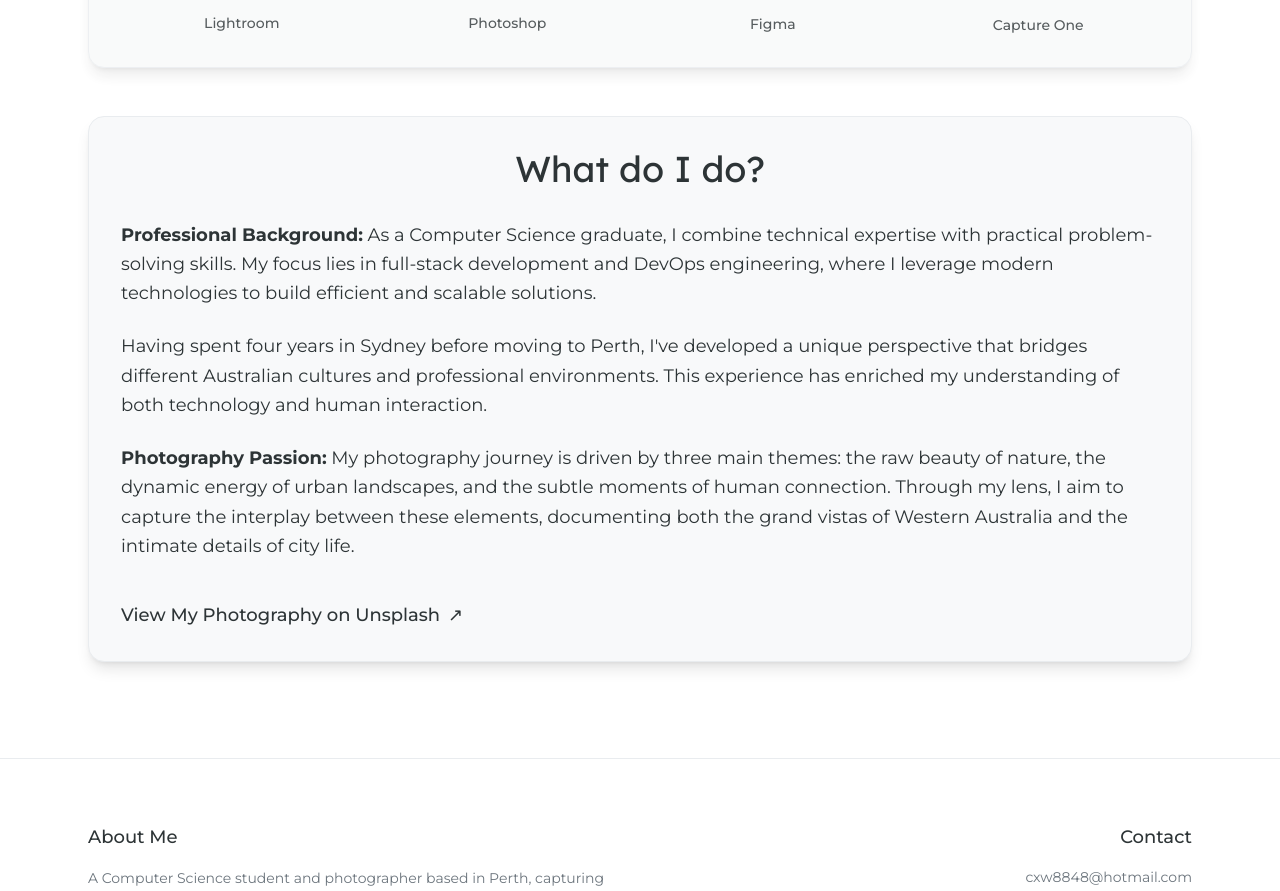
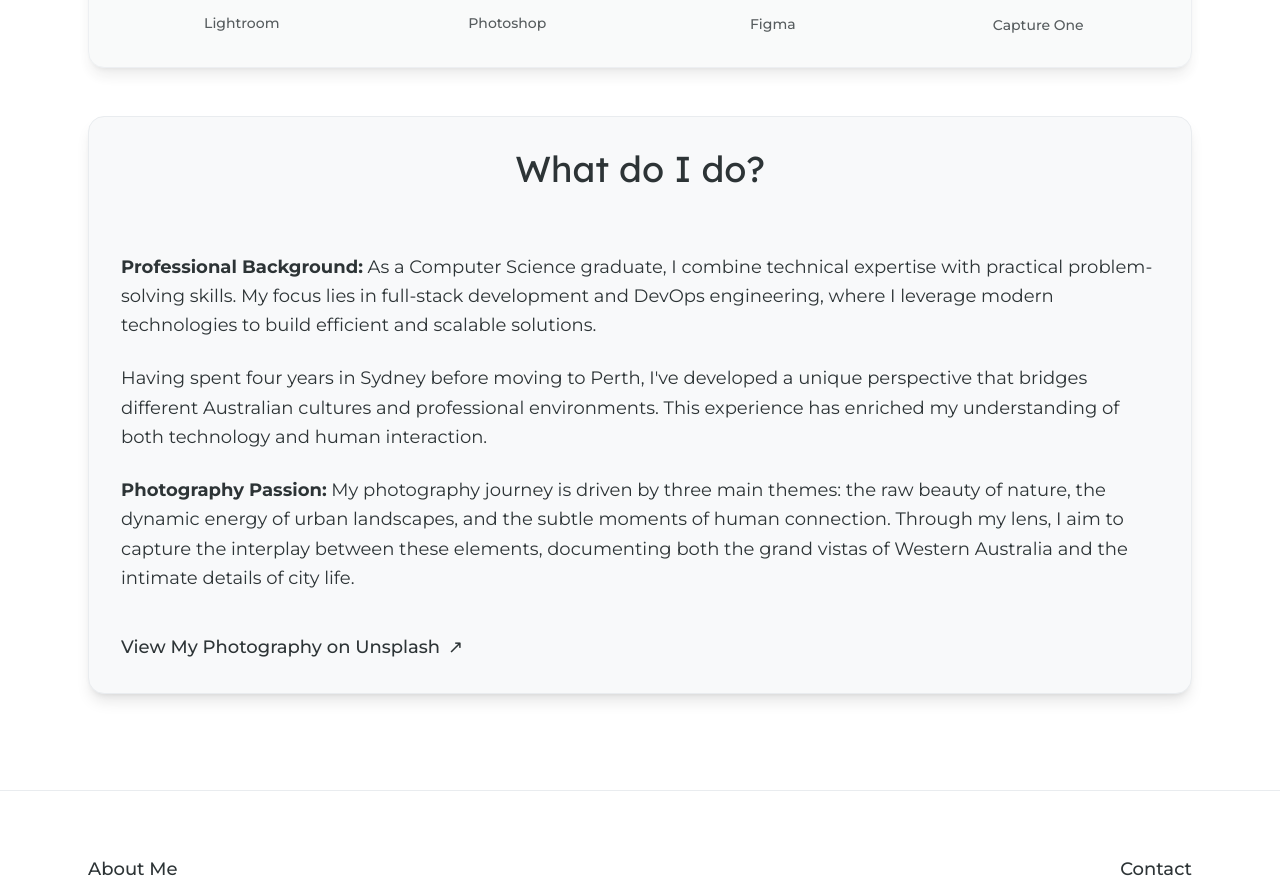
Before and after one commit to Misoto22/misoto22-site, a Next.js app: page / in a window 1280 px wide. Shown: the part 1793-2684 px from the top of the page. Built offline with nearby package versions, Linux system fonts and the light colour scheme.

Commit message:
refactor: replace custom card components with reusable Card component for better maintainability and consistency

```diff
--- a/src/app/education/page.tsx
+++ b/src/app/education/page.tsx
@@ -3,6 +3,7 @@
 import React from 'react'
 import AnimatedSection from '@/components/common/AnimatedSection'
 import Image from 'next/image'
+import Card from '@/components/ui/Card'
 
 interface Education {
   degree: string;
@@ -66,8 +67,11 @@ export default function EducationPage() {
 
         <div className="space-y-12">
           {education.map((edu, index) => (
-            <AnimatedSection key={index} delay={index * 0.1}>
-              <div className="bg-[var(--card-background)] rounded-2xl p-8 shadow-lg border border-[var(--border-color)] hover:shadow-xl transition-all duration-300">
+            <Card
+              key={index}
+              delay={index * 0.1}
+              width="full"
+            >
               <div className="flex flex-col md:flex-row gap-8">
                 {/* School Logo Section */}
                 <div className="md:w-1/4 flex justify-center items-center">
@@ -135,8 +139,7 @@ export default function EducationPage() {
                   </div>
                 </div>
               </div>
-              </div>
-            </AnimatedSection>
+            </Card>
           ))}
         </div>
       </div>
--- a/src/app/experience/page.tsx
+++ b/src/app/experience/page.tsx
@@ -3,6 +3,7 @@
 import React from 'react'
 import AnimatedSection from '@/components/common/AnimatedSection'
 import Image from 'next/image'
+import Card from '@/components/ui/Card'
 
 interface Experience {
   title: string;
@@ -64,8 +65,11 @@ export default function ExperiencePage() {
 
         <div className="space-y-12">
           {experiences.map((exp, index) => (
-            <AnimatedSection key={index} delay={index * 0.1}>
-              <div className="bg-[var(--card-background)] rounded-2xl p-8 shadow-lg border border-[var(--border-color)] hover:shadow-xl transition-all duration-300">
+            <Card
+              key={index}
+              delay={index * 0.1}
+              width="full"
+            >
               <div className="flex flex-col md:flex-row gap-8">
                 {/* Company Logo Section */}
                 <div className="md:w-1/4 flex justify-center items-center">
@@ -136,8 +140,7 @@ export default function ExperiencePage() {
                   </div>
                 </div>
               </div>
-              </div>
-            </AnimatedSection>
+            </Card>
           ))}
         </div>
       </div>
--- a/src/app/page.tsx
+++ b/src/app/page.tsx
@@ -6,6 +6,7 @@ import AnimatedSection from '@/components/common/AnimatedSection'
 import { FaGithub, FaLinkedin, FaInstagram } from 'react-icons/fa';
 import { MdEmail } from 'react-icons/md';
 import { SiUnsplash } from 'react-icons/si';
+import Card from '@/components/ui/Card'
 
 export default function Home() {
   return (
@@ -86,7 +87,7 @@ export default function Home() {
 
             {/* Fullstack Development */}
             <div className="mb-12">
-              <div className="bg-[var(--card-background)] rounded-2xl p-8 shadow-lg border border-[var(--border-color)] hover:shadow-xl transition-all duration-300">
+              <Card delay={0.1}>
                 <h3 className="text-2xl font-heading mb-6 text-[var(--foreground)] flex items-center gap-2">
                   <span>Fullstack Development</span>
                   <span className="text-sm font-normal text-[var(--secondary-text)]">(Core)</span>
@@ -125,12 +126,12 @@ export default function Home() {
                     <span className="mt-2 text-sm font-medium text-[var(--foreground)] group-hover:text-[var(--foreground)] transition-colors duration-300">Node.js</span>
                   </motion.div>
                 </div>
-              </div>
+              </Card>
             </div>
 
             {/* DevOps & Cloud */}
             <div className="mb-12">
-              <div className="bg-[var(--card-background)] rounded-2xl p-8 shadow-lg border border-[var(--border-color)] hover:shadow-xl transition-all duration-300">
+              <Card delay={0.2}>
                 <h3 className="text-2xl font-heading mb-6 text-[var(--foreground)] flex items-center gap-2">
                   <span>DevOps & Cloud</span>
                   <span className="text-sm font-normal text-[var(--secondary-text)]">(Infrastructure)</span>
@@ -169,12 +170,12 @@ export default function Home() {
                     <span className="mt-2 text-sm font-medium text-[var(--foreground)] group-hover:text-[var(--foreground)] transition-colors duration-300">Vercel</span>
                   </motion.div>
                 </div>
-              </div>
+              </Card>
             </div>
 
             {/* Data & ML */}
             <div className="mb-12">
-              <div className="bg-[var(--card-background)] rounded-2xl p-8 shadow-lg border border-[var(--border-color)] hover:shadow-xl transition-all duration-300">
+              <Card delay={0.3}>
                 <h3 className="text-2xl font-heading mb-6 text-[var(--foreground)] flex items-center gap-2">
                   <span>Data & ML</span>
                   <span className="text-sm font-normal text-[var(--secondary-text)]">(Research)</span>
@@ -213,12 +214,12 @@ export default function Home() {
                     <span className="mt-2 text-sm font-medium text-[var(--foreground)] group-hover:text-[var(--foreground)] transition-colors duration-300">Jupyter</span>
                   </motion.div>
                 </div>
-              </div>
+              </Card>
             </div>
 
             {/* Creative Tools */}
             <div className="mb-12">
-              <div className="bg-[var(--card-background)] rounded-2xl p-8 shadow-lg border border-[var(--border-color)] hover:shadow-xl transition-all duration-300 opacity-80">
+              <Card delay={0.4} className="opacity-80">
                 <h3 className="text-2xl font-heading mb-6 text-[var(--foreground)] flex items-center gap-2">
                   <span>Creative Tools</span>
                   <span className="text-sm font-normal text-[var(--secondary-text)]">(Hobby)</span>
@@ -257,7 +258,7 @@ export default function Home() {
                     <span className="mt-2 text-sm font-medium text-[var(--foreground)] group-hover:text-[var(--foreground)] transition-colors duration-300">Capture One</span>
                   </motion.div>
                 </div>
-              </div>
+              </Card>
             </div>
           </AnimatedSection>
         </div>
@@ -271,8 +272,7 @@ export default function Home() {
         transition={{ duration: 0.7, ease: 'easeOut' }}
         className="w-full max-w-6xl mx-auto px-6 relative"
       >
-        <AnimatedSection delay={0.2} className="w-full space-y-16">
-          <div className="bg-[var(--card-background)] rounded-2xl p-8 shadow-lg border border-[var(--border-color)]">
+        <Card width="full" delay={0.5} className="space-y-16">
           <h2 className="text-3xl md:text-4xl font-heading mb-8 text-[var(--foreground)] text-center">
             What do I do?
           </h2>
@@ -300,8 +300,7 @@ export default function Home() {
               </motion.a>
             </div>
           </div>
-          </div>
-        </AnimatedSection>
+        </Card>
       </motion.div>
     </>
   )
--- a/src/app/projects/page.tsx
+++ b/src/app/projects/page.tsx
@@ -2,6 +2,7 @@
 
 import AnimatedSection from '@/components/common/AnimatedSection'
 import Image from 'next/image'
+import Card from '@/components/ui/Card'
 
 const projects = [
   {
@@ -55,8 +56,11 @@ export default function Projects() {
 
         <div className="space-y-16">
           {projects.map((project, index) => (
-            <AnimatedSection key={index} delay={index * 0.1}>
-              <div className="bg-[var(--card-background)] rounded-2xl p-8 shadow-lg border border-[var(--border-color)] hover:shadow-xl transition-all duration-300">
+            <Card
+              key={index}
+              delay={index * 0.1}
+              width="full"
+            >
               <div className="grid md:grid-cols-2 gap-8">
                 {/* Left side - Content */}
                 <div className="flex flex-col justify-center">
@@ -112,8 +116,7 @@ export default function Projects() {
                   />
                 </div>
               </div>
-              </div>
-            </AnimatedSection>
+            </Card>
           ))}
         </div>
       </div>
--- /dev/null
+++ b/src/components/ui/Card.tsx
@@ -0,0 +1,62 @@
+import { ReactNode } from 'react'
+import AnimatedSection from '@/components/common/AnimatedSection'
+
+type WidthSize = 'full' | '1/2' | '1/3' | '2/3' | '3/4' | '1/4' | 'auto'
+
+interface ResponsiveWidth {
+  sm?: WidthSize
+  md?: WidthSize
+  lg?: WidthSize
+  xl?: WidthSize
+  '2xl'?: WidthSize
+}
+
+interface CardProps {
+  children: ReactNode
+  className?: string
+  delay?: number
+  width?: WidthSize | ResponsiveWidth
+}
+
+export default function Card({
+  children,
+  className = '',
+  delay = 0,
+  width = 'auto'
+}: CardProps) {
+  const getWidthClasses = (width: WidthSize | ResponsiveWidth): string => {
+    if (typeof width === 'string') {
+      return `w-${width === 'auto' ? 'auto' : width}`
+    }
+
+    const classes: string[] = []
+
+    if (width.sm) classes.push(`sm:w-${width.sm === 'auto' ? 'auto' : width.sm}`)
+    if (width.md) classes.push(`md:w-${width.md === 'auto' ? 'auto' : width.md}`)
+    if (width.lg) classes.push(`lg:w-${width.lg === 'auto' ? 'auto' : width.lg}`)
+    if (width.xl) classes.push(`xl:w-${width.xl === 'auto' ? 'auto' : width.xl}`)
+    if (width['2xl']) classes.push(`2xl:w-${width['2xl'] === 'auto' ? 'auto' : width['2xl']}`)
+
+    return classes.join(' ')
+  }
+
+  return (
+    <AnimatedSection delay={delay}>
+      <div className={`
+        bg-[var(--card-background)]
+        rounded-2xl
+        p-8
+        shadow-lg
+        border
+        border-[var(--border-color)]
+        hover:shadow-xl
+        transition-all
+        duration-300
+        ${getWidthClasses(width)}
+        ${className}
+      `}>
+        {children}
+      </div>
+    </AnimatedSection>
+  )
+}
```
Also changed, not shown: src/app/contact/page.tsx (+18 -25 lines). Lines whose indentation alone changed are shown as unchanged.
